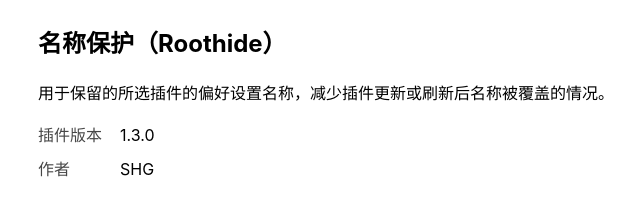
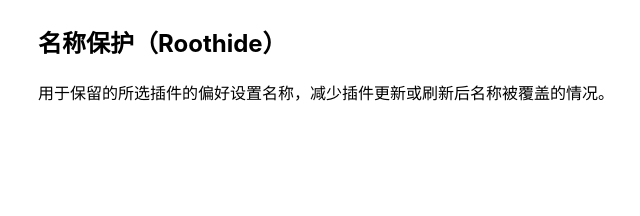
Before and after one commit to SHGnix/SHGnix.github.io, a plain HTML site: page depictions/local.preference-label-keeper-1.3.0-2.html in a window 1280 px wide. Shown: the whole page, without its empty margins (222-862 px from the left). Drawn offline with Linux system fonts and the light colour scheme.

Commit message:
Update depiction tab and remove version and author

```diff
--- a/depictions/local.preference-label-keeper-1.3.0-2.html
+++ b/depictions/local.preference-label-keeper-1.3.0-2.html
@@ -8,20 +8,11 @@
     :root{color-scheme:light dark;font-family:-apple-system,BlinkMacSystemFont,"Segoe UI",sans-serif}
     body{margin:0;padding:24px;line-height:1.65;max-width:760px;margin-inline:auto}
     h1{font-size:1.5rem;margin:0 0 16px}
-    p{margin:0 0 16px}
-    dl{display:grid;grid-template-columns:auto 1fr;gap:8px 18px;margin:0}
-    dt{opacity:.72}
-    dd{margin:0}
+    p{margin:0}
   </style>
 </head>
 <body>
   <h1>名称保护（Roothide）</h1>
   <p>用于保留的所选插件的偏好设置名称，减少插件更新或刷新后名称被覆盖的情况。</p>
-  <dl>
-    <dt>插件版本</dt>
-    <dd>1.3.0</dd>
-    <dt>作者</dt>
-    <dd>SHG</dd>
-  </dl>
 </body>
 </html>
```
Also changed, not shown: depictions/local.preference-label-keeper-1.3.0-2.json (+1 -11 lines).
